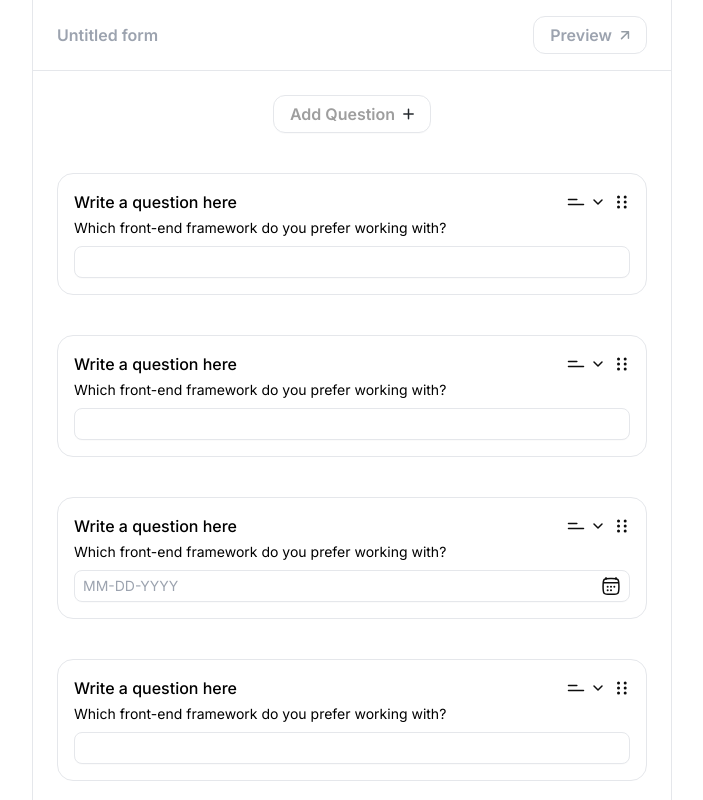
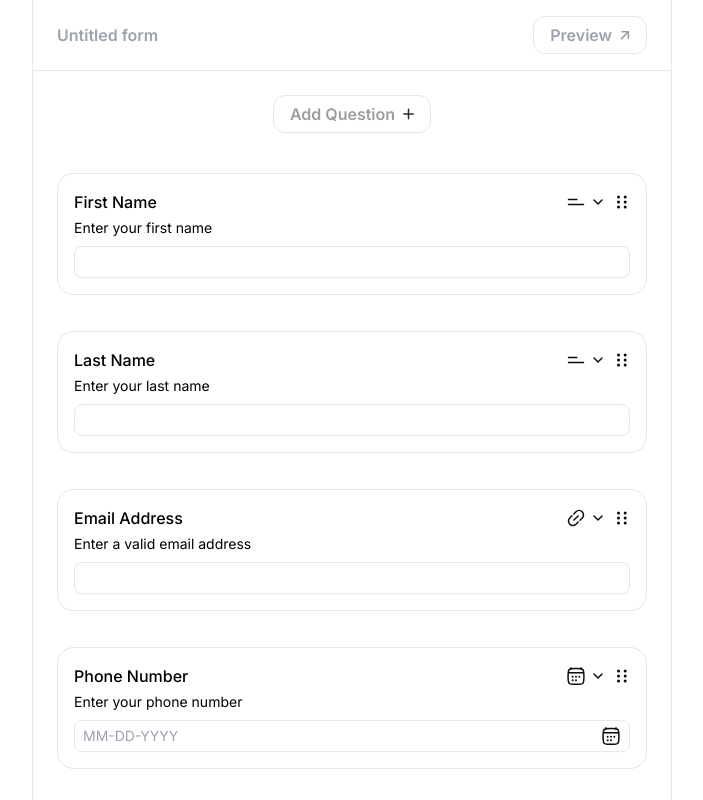
Before and after one commit to amaanshahsr/peerlist-assignment, a Next.js app: page /create in a window 1280 px wide. Shown: the top 800 px of the page, without its empty margins (288-991 px from the left). Built offline with nearby package versions, Linux system fonts and the light colour scheme.

Commit message:
feat: Input update logic

```diff
--- a/src/app/components/Card.tsx
+++ b/src/app/components/Card.tsx
@@ -13,19 +13,29 @@ import DropDownArrow from "../icons/dropDownArrow";
 import Edit from "../icons/edit";
 import Save from "../icons/save";
 
+interface DataType {
+  title: string;
+  helpertext: string;
+  value: string;
+  inputType: string;
+  id: string;
+}
+
 const Card = () => {
   const [selectedOption, setSelectedOption] = useState<string>("option1");
 
   const handleRadioChange = (value: string) => {
     setSelectedOption(value);
   };
-  const indexLookupObject = {
-    1: <ShortAnswerField />,
-    2: <ShortAnswerField type="number" />,
-    3: <DatePicker />,
-    4: <ShortAnswerField />,
-    5: <LongAnswerField />,
-    6: (
+
+  const inputLookupObject = {
+    shortanswer: <ShortAnswerField />,
+    date: <DatePicker />,
+    longanswer: <ShortAnswerField type="number" />,
+    url: <ShortAnswerField />,
+    number: <LongAnswerField />,
+
+    singleselect: (
       <RadioGroup
         options={[
           { value: "option1", label: "Option 1" },
@@ -39,18 +49,85 @@ const Card = () => {
     ),
   };
 
+  const testJSON = [
+    {
+      id: "1",
+      title: "First Name",
+      helpertext: "Enter your first name",
+      value: "",
+      inputType: "shortanswer",
+    },
+    {
+      id: "2",
+
+      title: "Last Name",
+      helpertext: "Enter your last name",
+      value: "",
+      inputType: "shortanswer",
+    },
+    {
+      id: "3",
+
+      title: "Email Address",
+      helpertext: "Enter a valid email address",
+      value: "",
+      inputType: "url",
+    },
+    {
+      id: "4",
+
+      title: "Phone Number",
+      helpertext: "Enter your phone number",
+      value: "",
+      inputType: "date",
+    },
+    {
+      id: "5",
+
+      title: "Password",
+      helpertext: "Create a strong password",
+      value: "",
+      inputType: "longanswer",
+    },
+    {
+      id: "6",
+
+      title: "Date of Birth",
+      helpertext: "Select your birth date",
+      value: "",
+      inputType: "number",
+    },
+    {
+      id: "7",
+
+      title: "optioons",
+      helpertext: "Select your birth options",
+      value: "",
+      inputType: "singleselect",
+    },
+  ];
+
+  const [data, setData] = useState<DataType[]>(testJSON);
+
   return (
-    <div className="grid gap-5 w-full  md:px-6 mt-10 ">
-      {[1, 2, 3, 4, 5, 6]?.map((node, index) => {
+    <div className="grid gap-4 w-full  md:px-6 mt-10 ">
+      {data.map((node, index) => {
+        console.log("dljnasjnd", node?.inputType);
         return (
-          <CardContainer key={index + node}>
+          <CardContainer key={index + node?.title}>
             <CardHeader
-              title="Write a question here"
-              inputType="Short Answer"
-              helperText="Which front-end framework do you prefer working with?"
-              key="Write a question here"
+              data={node}
+              updateData={setData}
+              title={node?.title}
+              inputType={node?.inputType}
+              helperText={node?.helpertext}
+              key={node?.title}
             />
-            {indexLookupObject[node as keyof typeof indexLookupObject]}
+            {
+              inputLookupObject[
+                node?.inputType as keyof typeof inputLookupObject
+              ]
+            }
           </CardContainer>
         );
       })}
@@ -70,30 +147,47 @@ export const CardContainer: React.FC<{ children?: React.ReactNode }> = ({
   );
 };
 
+export const Actions: React.FC<{ children?: React.ReactNode }> = ({
+  children,
+}) => {
+  return <div className="flex items-center gap-2">{children}</div>;
+};
+
 interface CardHeaderProps {
   title: string;
   helperText?: string;
   inputType: string;
+  data: DataType;
+  updateData: React.Dispatch<React.SetStateAction<DataType[]>>;
 }
 
 const CardHeader: React.FC<CardHeaderProps> = ({
   title,
   helperText,
   inputType,
+  updateData,
+  data,
 }) => {
   const CardIcon = dropdownOptions?.filter((choices) => {
     return (
-      choices?.option?.toLowerCase()?.trim() ===
+      choices?.option?.toLowerCase()?.trim()?.replaceAll(" ", "") ===
       inputType?.toLowerCase()?.trim()
     );
-  })[0].icon;
+  })[0]?.icon;
+
   const [dropDownOpen, setDropDownOpen] = useState(false);
 
   return (
     <div className="w-full flex flex-col gap-1 items-center justify-start font-medium ">
       <div className="flex justify-between  items-center w-full">
-        <EditableLabel label={title} />
-        <div className="flex items-center gap-2">
+        <EditableLabel
+          labelType="title"
+          data={data}
+          key={`${title}+id`}
+          updateData={updateData}
+          label={title}
+        />
+        <Actions>
           <button
             onClick={(e) => {
               e.preventDefault();
@@ -102,33 +196,61 @@ const CardHeader: React.FC<CardHeaderProps> = ({
             className="flex items-center gap-1"
           >
             {CardIcon ?? ""}
-
             <span className="inline-block relative">
               <DropDownArrow />
               {dropDownOpen && <InputTypesDropdown />}
             </span>
           </button>
           <DragHandle />
-        </div>
+        </Actions>
       </div>
-
-      <p className="text-sm mr-auto font-normal flex items-center gap-2">
-        <EditableLabel label={helperText ?? "none"} />
-      </p>
+      <div className="text-sm mr-auto font-normal flex items-center gap-2">
+        <EditableLabel
+          labelType="helperText"
+          data={data}
+          key={`${helperText}+id`}
+          updateData={updateData}
+          label={helperText ?? "none"}
+        />
+      </div>
     </div>
   );
 };
 
-const EditableLabel = ({ label: defaultLabel }: { label: string }) => {
+const EditableLabel = ({
+  label: defaultLabel,
+  updateData,
+  data,
+  labelType,
+}: {
+  label: string;
+  labelType: "title" | "helperText";
+  data: DataType;
+  updateData: React.Dispatch<React.SetStateAction<DataType[]>>;
+}) => {
   const [isEditing, setIsEditing] = useState(false);
   const [label, setLabel] = useState(defaultLabel);
+
+  const handleChange = (e: React.ChangeEvent<HTMLInputElement>) => {
+    updateData((prevState) => {
+      const indexOfCurrentItem = prevState?.findIndex(
+        (node) => node.id === data?.id
+      );
+      prevState[indexOfCurrentItem] = {
+        ...prevState[indexOfCurrentItem],
+        [labelType]: e?.target?.value,
+      };
+      return prevState;
+    });
+    setLabel(e?.target?.value);
+  };
 
   return isEditing ? (
     <div className="flex gap-2 items-center">
       <input
         onBlur={() => setIsEditing(false)}
         value={label}
-        onChange={(e) => setLabel(e?.target?.value)}
+        onChange={(e) => handleChange(e)}
         className="border px-2  border-gray-200 min-h-7 rounded-lg shadow-soft  "
       />
       <button
@@ -140,7 +262,7 @@ const EditableLabel = ({ label: defaultLabel }: { label: string }) => {
     </div>
   ) : (
     <label className="flex items-center gap-1">
-      {label}
+      {label?.length ? label : "Write a question"}
       <button
         onClick={() => setIsEditing(true)}
         className="md:hidden block group-hover:block cursor-pointer"
```
